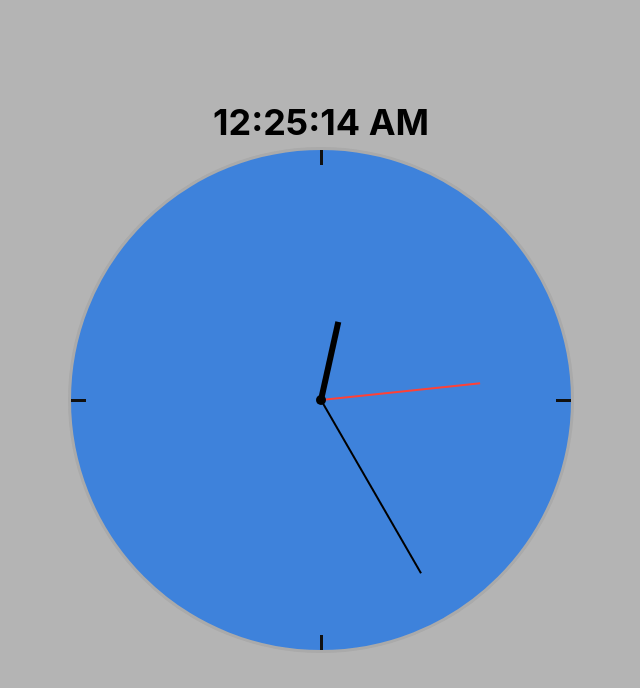
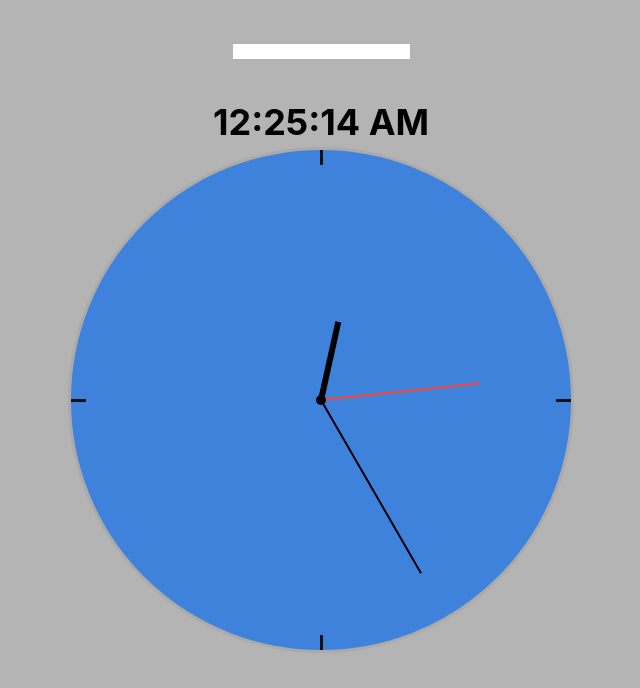
Before and after one commit to vparv/clock, a plain HTML site: page index.html in a window 1280 px wide. Shown: the whole page, without its empty margins (319-959 px from the left). Drawn offline with Linux system fonts and the light colour scheme.

Commit message:
add input

```diff
--- a/index.html
+++ b/index.html
@@ -18,6 +18,7 @@
     </div>
     <div>
       <h1><span id="datetime" style = "position:relative; top:100px" ></span></h1>
+      <input type="text" id="task"><br><br>
     </div>
 
     <script type="text/javascript" src="app.js"></script>
```
